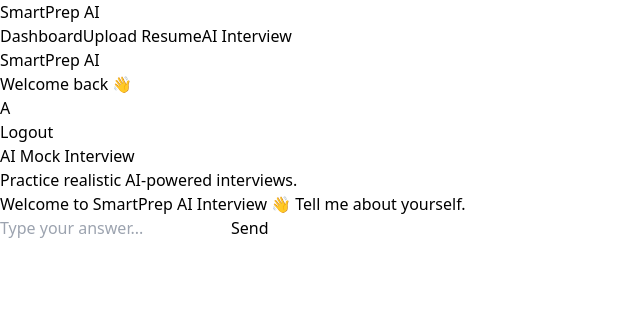
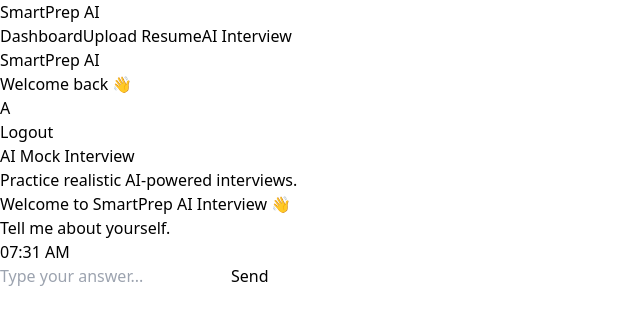
Before and after one commit to aditivermacodes/Smartprep-ai, a React (Vite) app in the folder client/: page /interview in a window 1280 px wide. Shown: the top 324 px of the page, without its empty margins (0-640 px from the left). Built offline with nearby package versions, Linux system fonts and the light colour scheme; sample sign-in values are in the browser's storage.

Commit message:
Added Ai in Chatbox with scoring

```diff
--- a/client/src/pages/Interview.jsx
+++ b/client/src/pages/Interview.jsx
@@ -8,6 +8,7 @@
     {
       role: "ai",
       text: "Welcome to SmartPrep AI Interview 👋\n\nTell me about yourself.",
+      time: new Date(),
     },
   ]);
 
@@ -33,6 +34,7 @@
     const userMessage = {
       role: "user",
       text: input,
+      time: new Date(),
     };
 
     const updatedMessages = [
@@ -69,6 +71,7 @@
       const aiMessage = {
         role: "ai",
         text: res.data.reply,
+        time: new Date(),
       };
 
       setMessages((prev) => [
@@ -129,7 +132,26 @@
                       : "bg-gray-100 text-gray-800"
                   }`}
                 >
-                  {msg.text}
+                  <div className="space-y-3">
+                    {
+                      msg.text
+                        .split("\n")
+                        .map((line, i) => (
+
+                          <p key={i}>
+                            {line}
+                          </p>
+                        ))
+                    }
+                  </div>
+                  <p className="text-xs mt-3 opacity-70">
+                    {
+                      new Date(msg.time).toLocaleTimeString([], {
+                        hour: "2-digit",
+                        minute: "2-digit",
+                      })
+                    }
+                  </p>
                 </div>
 
               </div>
@@ -138,7 +160,15 @@
           {loading && (
             <div className="mb-6 flex justify-start">
               <div className="max-w-[75%] px-5 py-4 rounded-2xl whitespace-pre-wrap leading-7 bg-gray-100 text-gray-800 animate-pulse">
-                AI is typing...
+                <div className="flex items-center gap-2">
+
+                <div className="w-3 h-3 bg-gray-500 rounded-full animate-bounce"></div>
+
+                <div className="w-3 h-3 bg-gray-500 rounded-full animate-bounce delay-100"></div>
+
+                <div className="w-3 h-3 bg-gray-500 rounded-full animate-bounce delay-200"></div>
+
+              </div>
               </div>
             </div>
           )}
@@ -154,6 +184,7 @@
           <input
             type="text"
             value={input}
+            diabled={loading}
             onKeyDown={(e) => {
               if(e.key === "Enter") {
                 sendMessage();
@@ -168,7 +199,12 @@
 
           <button
             onClick={sendMessage}
-            className="bg-black hover:bg-gray-800 transition text-white px-8 rounded-2xl"
+            disabled={loading}
+            className={`px-8 rounded-2xl text-white transition ${
+              loading
+                ? "bg-gray-400 cursor-not-allowed"
+                : "bg-black hover:bg-gray-800"
+            }`}
           >
             Send
           </button>
```
Also changed, not shown: 1 other file (tests, documents, lock files or other folders).
